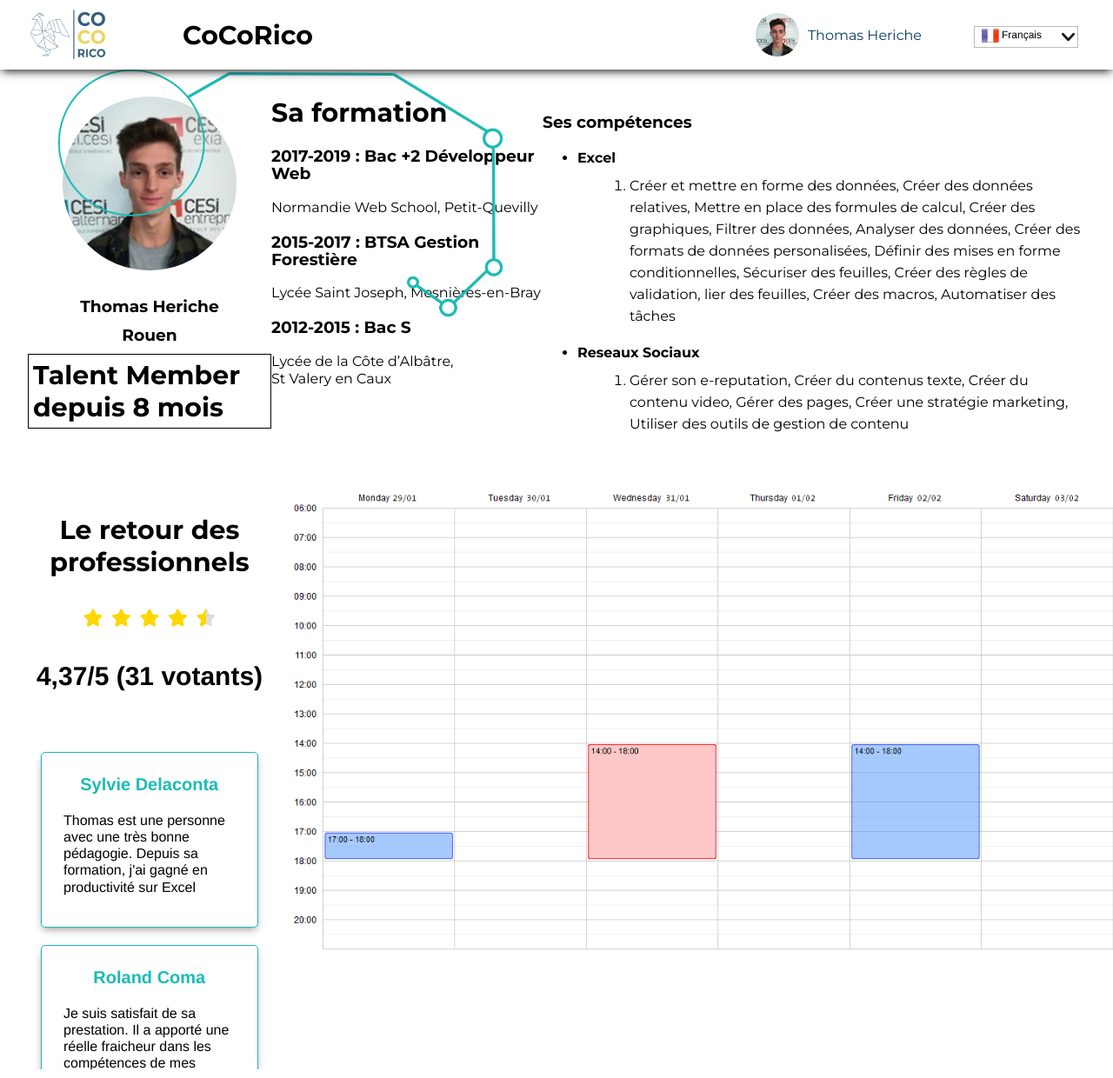
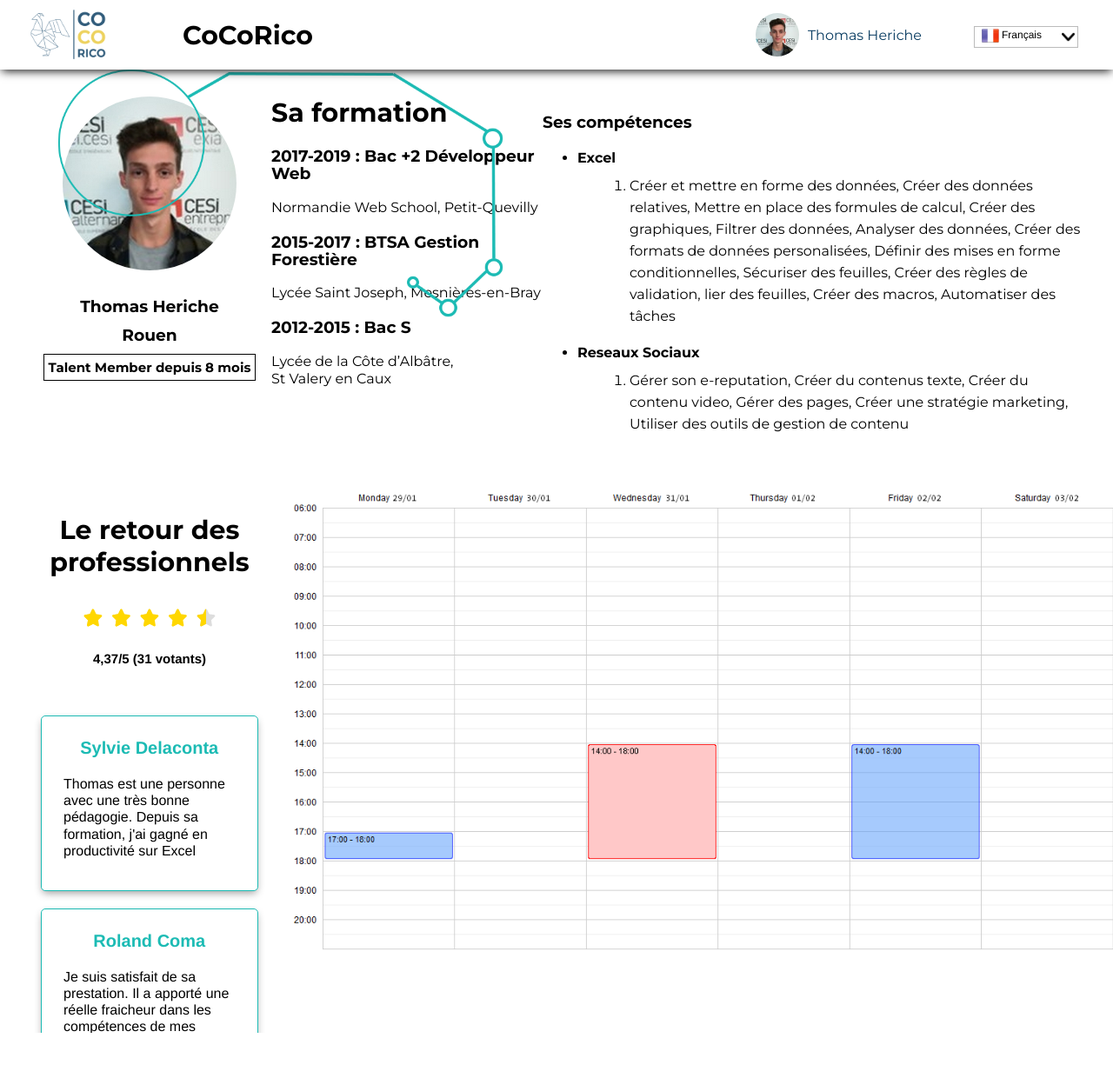
Before and after one commit to Hell0ow/startup-weekend-groupe-12, a PHP site: page /profil.html in a window 1280 px wide; the page is wider, and only the part inside the window is pictured. Shown: that part at 87% size. After the commit the page ends 1188 px from the top of that part, so only its background shows below. Run offline with PHP 8.4, Linux system fonts and the light colour scheme; some libraries are stand-ins or nearby versions.

Commit message:
fix font

```diff
--- a/css/profil.css
+++ b/css/profil.css
@@ -36,7 +36,7 @@ body {
 #profile_info_content_duration {
 	border: 1px solid black;
 	padding: 5px;
-	font-size: 15px;
+	font-size: 15px !important;
 }
 
 #profile_info_resume {
@@ -129,7 +129,7 @@ body {
 
 #profile_annex_feedback_total {
 	font-family: helvetica, serif;
-		font-size: 16px;
+		font-size: 15px ! important;
 }
 
 /****** Style Star Rating Widget *****/
```
